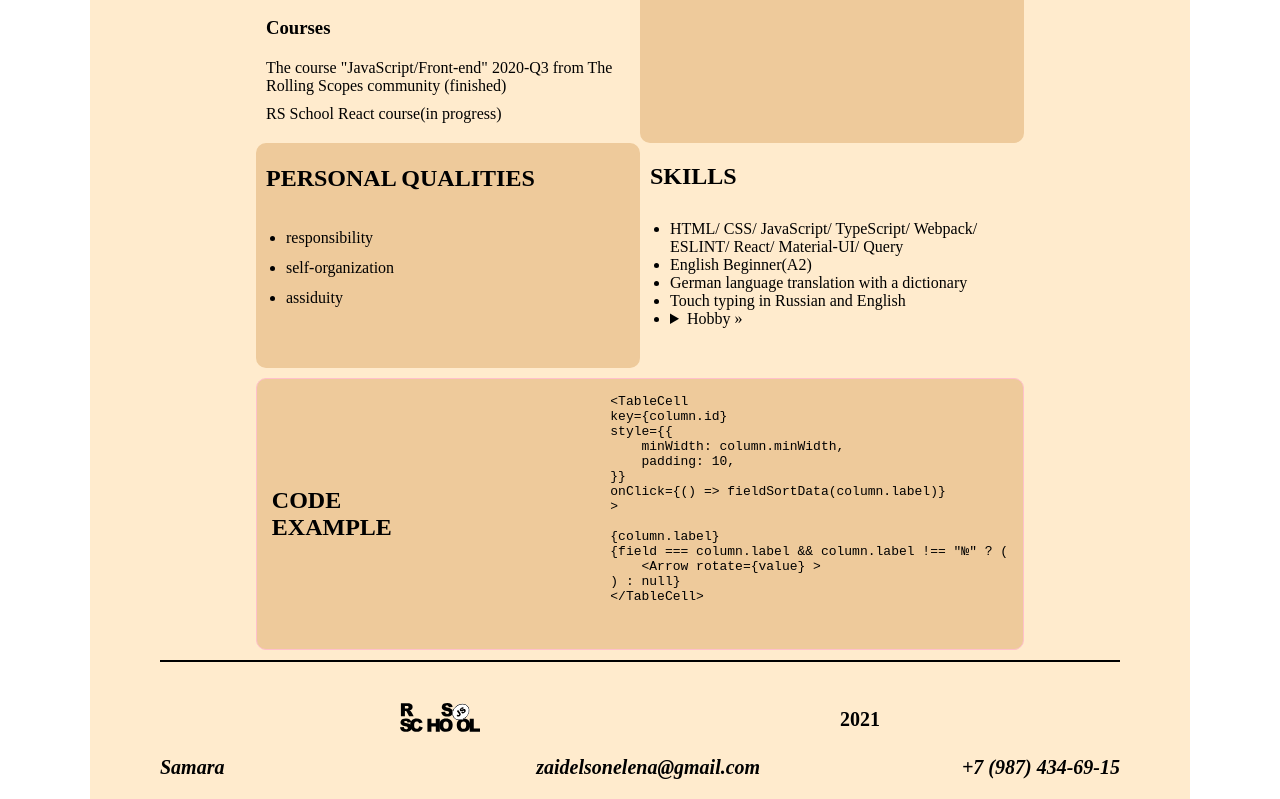
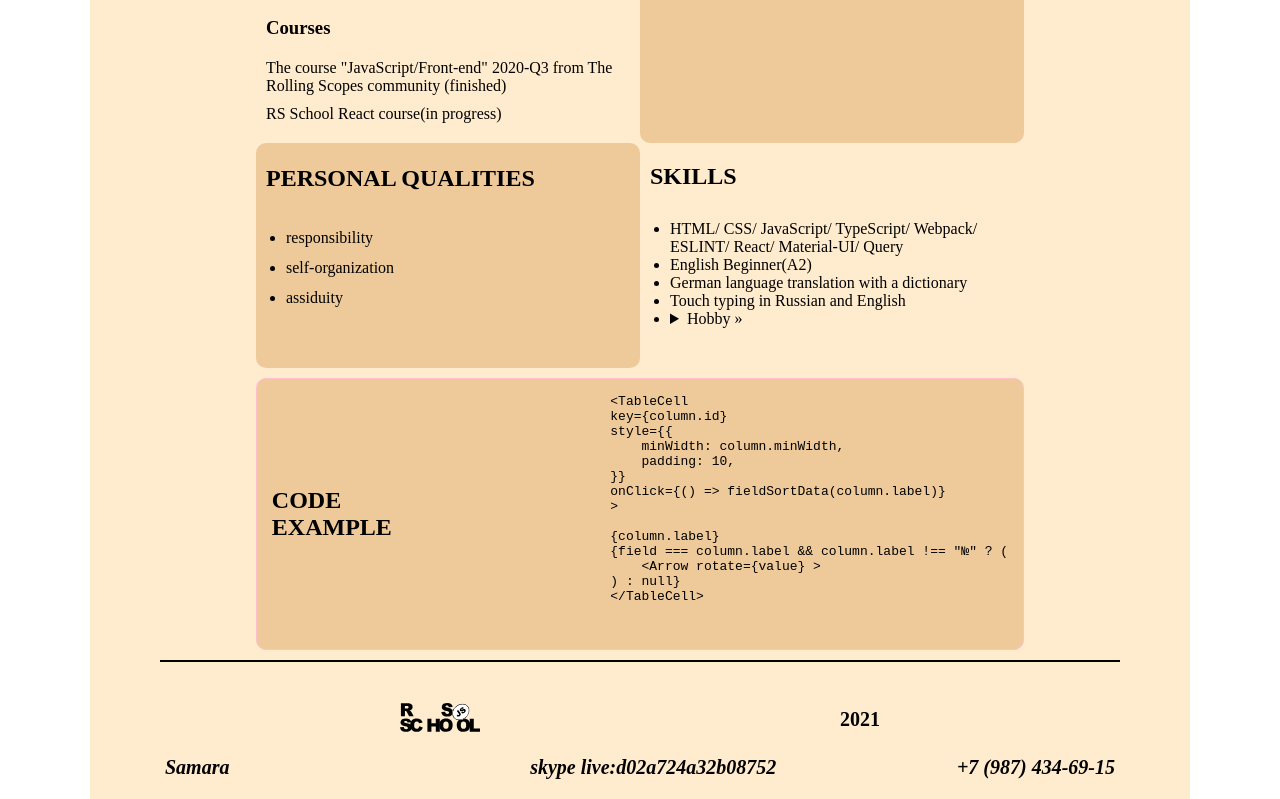
Before and after one commit to ElenaNam/rsschool-cv, a plain HTML site: page index.html in a window 1280 px wide. Shown: the part 648-1447 px from the top of the page. Drawn offline with Linux system fonts and the light colour scheme.

Commit message:
fix: fix contacts

```diff
--- a/index.html
+++ b/index.html
@@ -155,9 +155,9 @@
           </li>
           <li class="contacts-list__item">
             <address
-              class="contacts-list__item-inner contacts-list__item-email"
+              class="contacts-list__item-inner contacts-list__item-skype"
             >
-              zaidelsonelena@gmail.com
+              skype live:d02a724a32b08752
             </address>
           </li>
           <li class="contacts-list__item">
--- a/main.css
+++ b/main.css
@@ -188,13 +188,14 @@
 }
 .contacts-list__item {
   list-style-type: none;
+  padding: 0 5px;
 }
 .contacts-list__item::marker {
   display: none;
 }
 
-.contacts-list__item-email {
-  padding-left: 110px;
+.contacts-list__item-skype {
+  padding-left: 120px;
 }
 .contacts-list__item-inner {
   font-size: 20px;
```
